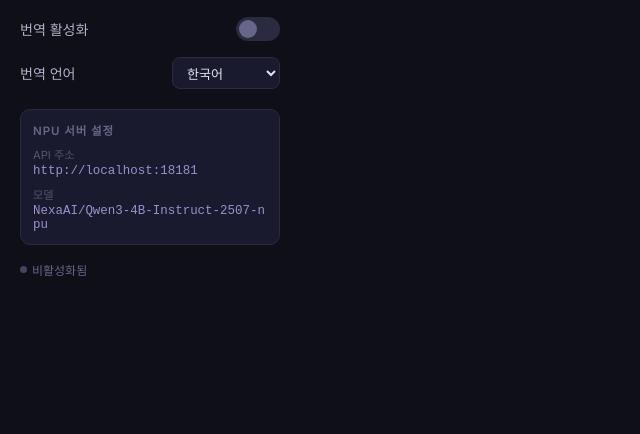
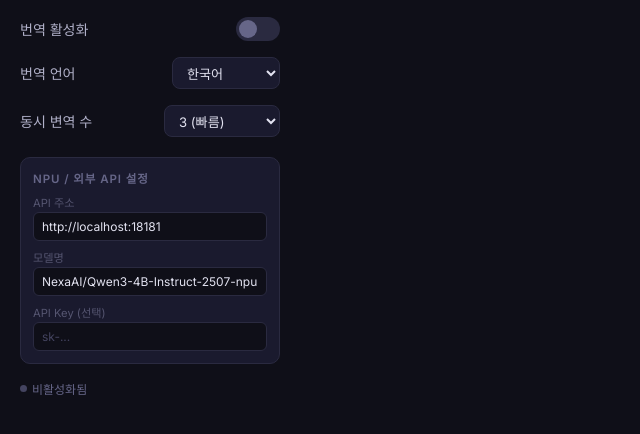
Before and after one commit to snowmerak/soop-chat-translator, a website built with Vite: page src/popup/index.html in a window 1280 px wide. Shown: the part 76-510 px from the top of the page, without its empty margins (0-640 px from the left). Built offline with nearby package versions, Linux system fonts and the light colour scheme; some packages are replaced by stand-ins of ours.

Commit message:
feat: Implement the initial version of the SOOP Chat Translator extension, including background, content, and popup scripts with API integration and caching.

```diff
--- a/src/config/defaults.ts
+++ b/src/config/defaults.ts
@@ -7,17 +7,23 @@ export const DEFAULT_API_BASE = "http://localhost:18181";
 export const DEFAULT_MODEL = "NexaAI/Qwen3-4B-Instruct-2507-npu";
 export const DEFAULT_TARGET_LANG = "Korean";
 export const DEFAULT_ENABLED = false;
+export const DEFAULT_MAX_CONCURRENT = 3;
+export const DEFAULT_API_KEY = "";
 
 export interface TranslatorSettings {
     apiBase: string;
     model: string;
+    apiKey: string;
     targetLang: string;
     enabled: boolean;
+    maxConcurrentRequests: number;
 }
 
 export const DEFAULT_SETTINGS: TranslatorSettings = {
     apiBase: DEFAULT_API_BASE,
     model: DEFAULT_MODEL,
+    apiKey: DEFAULT_API_KEY,
     targetLang: DEFAULT_TARGET_LANG,
     enabled: DEFAULT_ENABLED,
+    maxConcurrentRequests: DEFAULT_MAX_CONCURRENT,
 };
--- a/src/popup/index.html
+++ b/src/popup/index.html
@@ -1,14 +1,12 @@
 <!DOCTYPE html>
 <html lang="ko">
+
 <head>
   <meta charset="UTF-8" />
   <meta name="viewport" content="width=device-width, initial-scale=1.0" />
   <title>SOOP Chat Translator</title>
   <link rel="preconnect" href="https://fonts.googleapis.com" />
-    <link
-      href="https://fonts.googleapis.com/css2?family=Inter:wght@400;500;600&display=swap"
-      rel="stylesheet"
-    />
+  <link href="https://fonts.googleapis.com/css2?family=Inter:wght@400;500;600&display=swap" rel="stylesheet" />
   <style>
     *,
     *::before,
@@ -100,11 +98,11 @@
       transition: transform 0.25s, background 0.25s;
     }
 
-      .toggle input:checked + .toggle-slider {
+    .toggle input:checked+.toggle-slider {
       background: #7c5cbf;
     }
 
-      .toggle input:checked + .toggle-slider::before {
+    .toggle input:checked+.toggle-slider::before {
       transform: translateX(20px);
       background: #c5b4fc;
     }
@@ -168,6 +166,28 @@
       word-break: break-all;
     }
 
+    /* Custom Input */
+    .custom-input {
+      background: #0f0f18;
+      color: #e2e2f0;
+      border: 1px solid #2a2a40;
+      border-radius: 6px;
+      padding: 6px 8px;
+      font-family: inherit;
+      font-size: 0.75rem;
+      outline: none;
+      transition: border-color 0.2s;
+      width: 100%;
+    }
+
+    .custom-input:focus {
+      border-color: #7c5cbf;
+    }
+
+    .custom-input::placeholder {
+      color: #444460;
+    }
+
     /* Status indicator */
     .status-badge {
       display: inline-flex;
@@ -192,6 +212,7 @@
     }
   </style>
 </head>
+
 <body>
   <header>
     <span class="logo">🌐</span>
@@ -221,15 +242,30 @@
     </select>
   </div>
 
-    <div class="info-section">
-      <h2>NPU 서버 설정</h2>
+  <div class="control-row">
+    <label for="maxConcurrent">동시 변역 수</label>
+    <select id="maxConcurrent">
+      <option value="1">1 (순차)</option>
+      <option value="2">2 (보통)</option>
+      <option value="3">3 (빠름)</option>
+      <option value="4">4 (매우 빠름)</option>
+      <option value="5">5 (최대)</option>
+    </select>
+  </div>
+
+  <div class="info-section" id="npuSettingsSection">
+    <h2>NPU / 외부 API 설정</h2>
     <div class="info-row">
-        <span class="info-label">API 주소</span>
-        <span class="info-value" id="apiBaseDisplay">—</span>
+      <label class="info-label" for="apiBaseInput">API 주소</label>
+      <input type="text" id="apiBaseInput" class="custom-input" placeholder="http://localhost:18181" />
     </div>
     <div class="info-row">
-        <span class="info-label">모델</span>
-        <span class="info-value" id="modelDisplay">—</span>
+      <label class="info-label" for="modelInput">모델명</label>
+      <input type="text" id="modelInput" class="custom-input" placeholder="NexaAI/Qwen3-4B-Instruct-2507-npu" />
+    </div>
+    <div class="info-row">
+      <label class="info-label" for="apiKeyInput">API Key (선택)</label>
+      <input type="password" id="apiKeyInput" class="custom-input" placeholder="sk-..." />
     </div>
   </div>
 
@@ -240,4 +276,5 @@
 
   <script type="module" src="./main.ts"></script>
 </body>
+
 </html>
--- a/src/popup/main.ts
+++ b/src/popup/main.ts
@@ -11,16 +11,25 @@ const enableToggle = document.getElementById(
 const targetLangSelect = document.getElementById(
     "targetLang"
 ) as HTMLSelectElement;
-const apiBaseDisplay = document.getElementById("apiBaseDisplay")!;
-const modelDisplay = document.getElementById("modelDisplay")!;
+const maxConcurrentSelect = document.getElementById(
+    "maxConcurrent"
+) as HTMLSelectElement;
+
+const apiBaseInput = document.getElementById("apiBaseInput") as HTMLInputElement;
+const modelInput = document.getElementById("modelInput") as HTMLInputElement;
+const apiKeyInput = document.getElementById("apiKeyInput") as HTMLInputElement;
 const statusDot = document.getElementById("statusDot")!;
 const statusText = document.getElementById("statusText")!;
 
 function applySettings(settings: TranslatorSettings) {
     enableToggle.checked = settings.enabled;
     targetLangSelect.value = settings.targetLang;
-    apiBaseDisplay.textContent = settings.apiBase;
-    modelDisplay.textContent = settings.model;
+    maxConcurrentSelect.value = settings.maxConcurrentRequests.toString();
+
+    apiBaseInput.value = settings.apiBase;
+    modelInput.value = settings.model;
+    apiKeyInput.value = settings.apiKey;
+
     updateStatus(settings.enabled);
 }
 
@@ -56,3 +65,24 @@ enableToggle.addEventListener("change", () => {
 targetLangSelect.addEventListener("change", () => {
     saveSettings({ targetLang: targetLangSelect.value });
 });
+
+maxConcurrentSelect.addEventListener("change", () => {
+    saveSettings({ maxConcurrentRequests: parseInt(maxConcurrentSelect.value, 10) });
+});
+
+// Use a simple debounce for text inputs to avoid spamming storage writes
+let timeout: number;
+function debounceSave() {
+    clearTimeout(timeout);
+    timeout = window.setTimeout(() => {
+        saveSettings({
+            apiBase: apiBaseInput.value.trim(),
+            model: modelInput.value.trim(),
+            apiKey: apiKeyInput.value.trim()
+        });
+    }, 500);
+}
+
+apiBaseInput.addEventListener("input", debounceSave);
+modelInput.addEventListener("input", debounceSave);
+apiKeyInput.addEventListener("input", debounceSave);
```
Also changed, not shown: src/api/client.ts (+11 -2 lines), src/background/index.ts (+9 -1 lines), src/content/index.ts (+27 -7 lines), dist/chunks/defaults-BGNKfFu1.js (added), dist/chunks/defaults-BtCEwwT1.js (deleted), dist/popup.js, dist/src/background/index.js, dist/src/content/index.js, dist/src/popup/index.html. Lines whose indentation alone changed are shown as unchanged.
